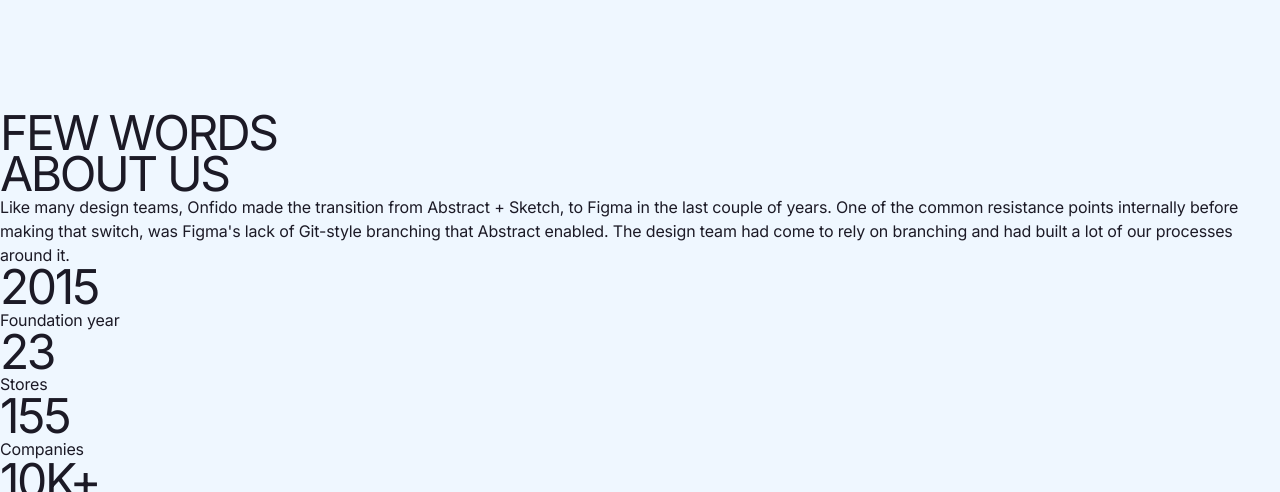
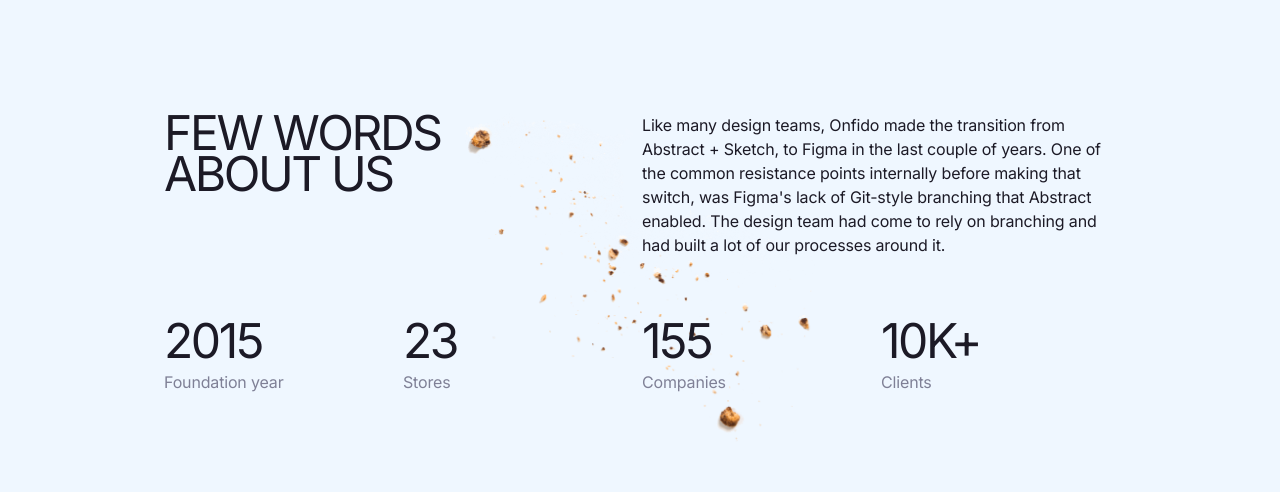
Before and after one commit to MabuzaM/the_creative_bakery_landingPage, a website built with Parcel: page src/index.html in a window 1280 px wide. Shown: the part 2690-3182 px from the top of the page. Built offline with nearby package versions, Linux system fonts and the light colour scheme.

Commit message:
Finished styling the about-us section

```diff
--- /dev/null
+++ b/src/styles/about-us.scss
@@ -0,0 +1,59 @@
+.about-us {
+  &__wraper {
+    @include limitContentWidth();
+    background-image: url("../images/Crumbs.png");
+    background-repeat: no-repeat;
+    background-size: contain;
+    background-position: bottom center;
+    padding: $paddingXMobile;
+    display: grid;
+    grid-template-columns: 1fr;
+
+    @include forTablet() {
+      padding: $paddingXTablet;
+      grid-template-columns: repeat(2, 1fr);
+    }
+
+    @include forDesktop() {
+      grid-template-columns: repeat(4, 1fr);
+      grid-column-gap: 4px;
+    }
+
+    @include forDesktopXL() {
+      padding: $paddingXXLGDesktop;
+    }
+  }
+
+  @include forDesktop() {
+    @include gridColumns(4);
+  }
+
+  &__title {
+    margin-bottom: 32px;
+
+    @include forDesktop() {
+      @include gridColumns(4);
+    }
+
+    &--stats {
+      margin-bottom: 8px;
+    }
+  }
+
+  &__text {
+    margin-bottom: 64px;
+
+    @include forDesktop() {
+      @include gridColumns(4);
+    }
+
+    &--stats {
+      margin-bottom: 48px;
+      color: #7f8096;
+
+      &:last-child() {
+        margin-bottom: 0;
+      }
+    }
+  }
+}
--- a/src/styles/main.scss
+++ b/src/styles/main.scss
@@ -7,7 +7,7 @@
 @import "./nav";
 @import "./product";
 @import "./card";
-// @import "./about-us";
+@import "./about-us";
 // @import "./footer";
 // @import "./links";
 // @import "./label";
```
